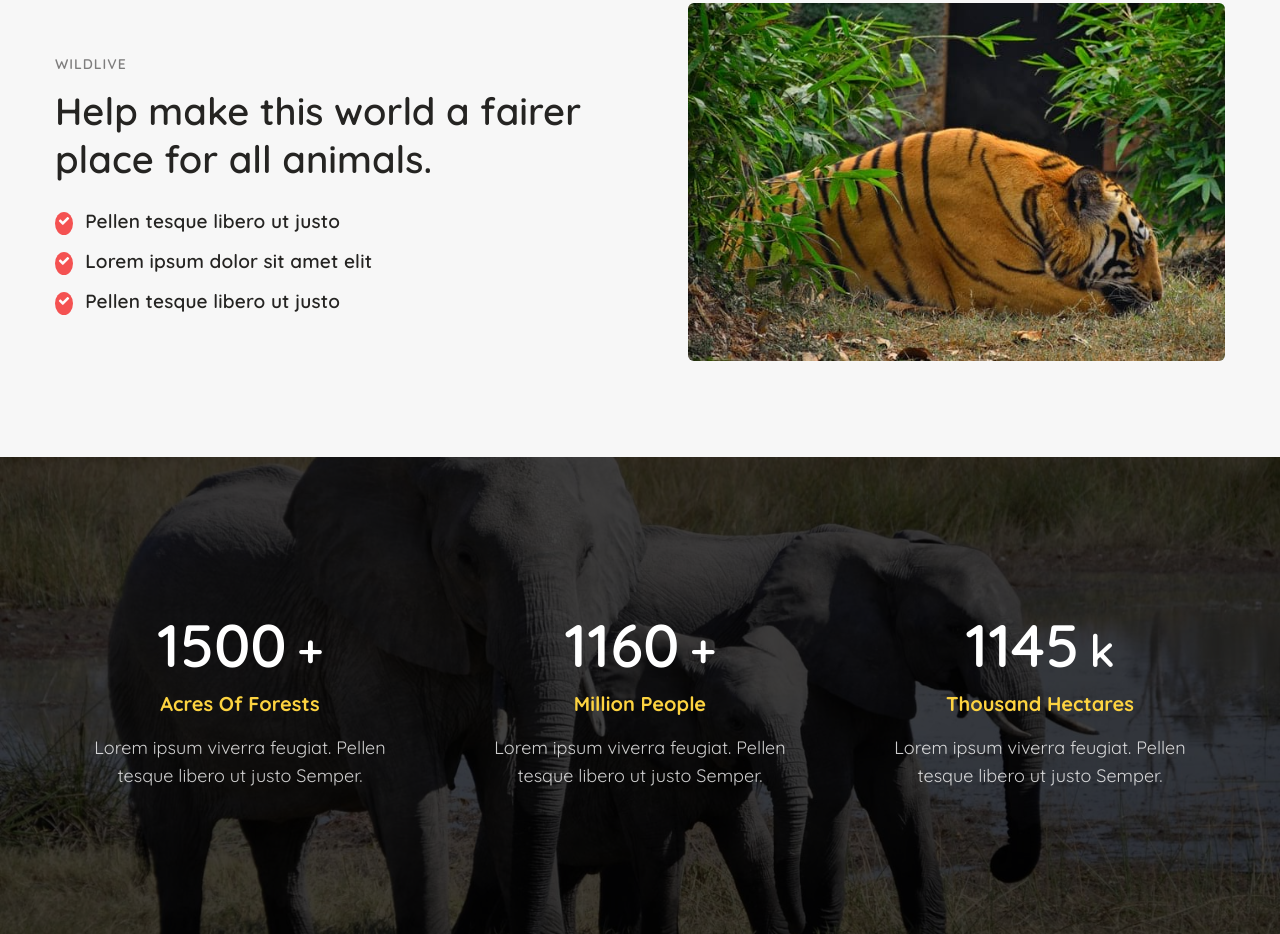
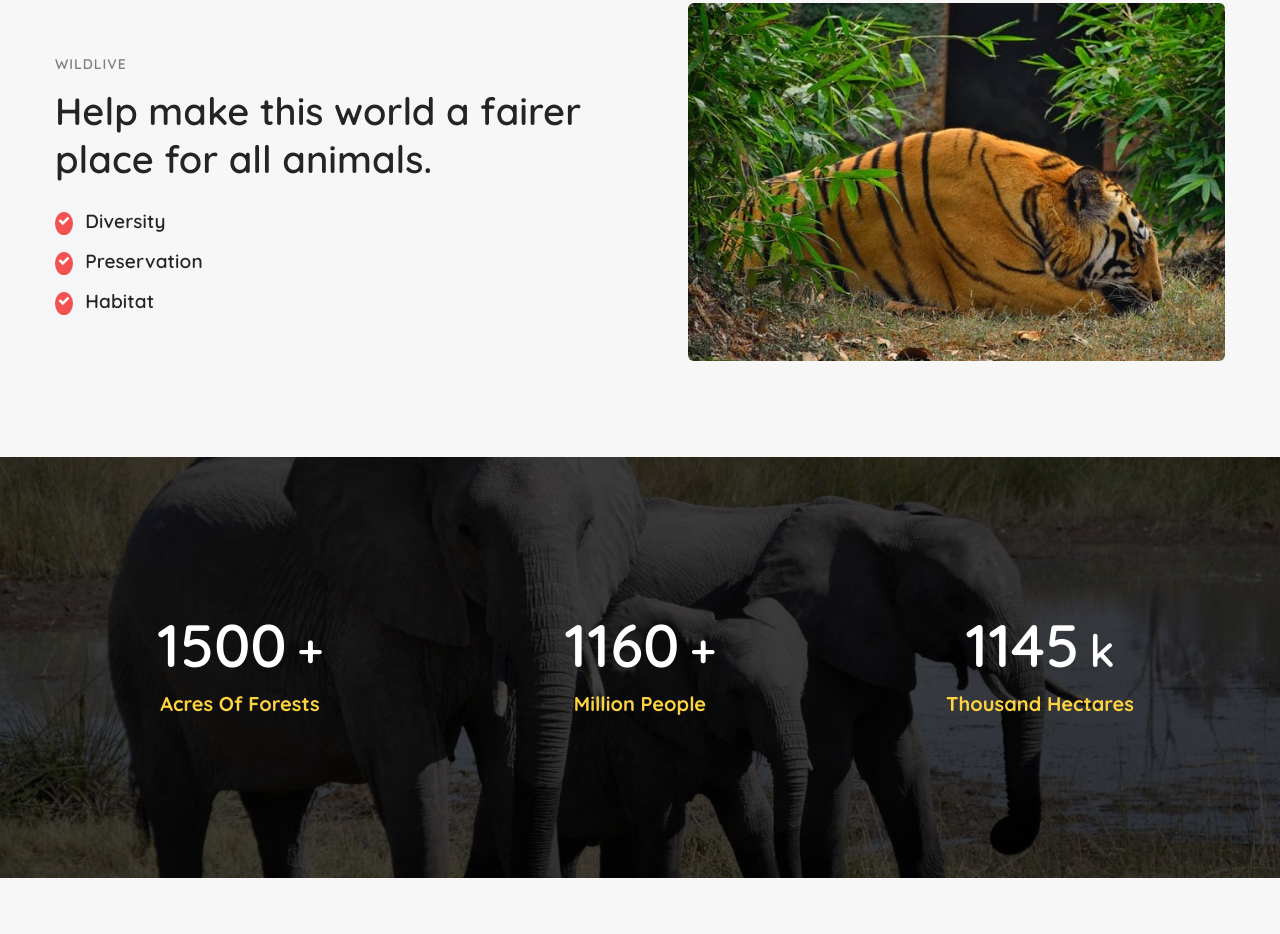
Before and after one commit to SriSatya2712/Wildlife_Project, a plain HTML site: page index.html in a window 1280 px wide. Shown: the part 2219-3153 px from the top of the page. Drawn offline with Linux system fonts and the light colour scheme.

Commit message:
Update index.html

```diff
--- a/index.html
+++ b/index.html
@@ -289,9 +289,9 @@
           <h3 class="title-w3l mb-4">Help make this world a fairer place for all animals.</h3>
           <p class=""> </p>
           <ul class="cont-4 mt-4">
-            <li><span class="fa fa-check"></span>Pellen tesque libero ut justo</li>
-            <li><span class="fa fa-check"></span>Lorem ipsum dolor sit amet elit</li>
-            <li><span class="fa fa-check"></span>Pellen tesque libero ut justo</li>
+            <li><span class="fa fa-check"></span>Diversity</li>
+            <li><span class="fa fa-check"></span>Preservation</li>
+            <li><span class="fa fa-check"></span>Habitat</li>
           </ul>
         </div>
         <div class="col-lg-6 bottom-right-grids pl-lg-5 mt-lg-0 mt-5">
@@ -309,19 +309,19 @@
           <p class="counter">1500 </p>
           <span class="plus">+</span><br>
           <h3>Acres Of Forests</h3>
-          <p class="para-counter">Lorem ipsum viverra feugiat. Pellen tesque libero ut justo Semper.</p>
+          <p class="para-counter"></p>
         </div>
         <div class="col-md-4 col-6 stats_info counter_grid mt-md-0 mt-0">
           <p class="counter">1160</p>
           <span class="plus">+</span><br>
           <h3>Million People</h3>
-          <p class="para-counter">Lorem ipsum viverra feugiat. Pellen tesque libero ut justo Semper.</p>
+          <p class="para-counter"></p>
         </div>
         <div class="col-md-4 col-6 stats_info counter_grid2 mt-md-0 mt-4">
           <p class="counter">1145 </p>
           <span class="plus">k</span><br>
           <h3>Thousand Hectares </h3>
-          <p class="para-counter">Lorem ipsum viverra feugiat. Pellen tesque libero ut justo Semper.</p>
+          <p class="para-counter"></p>
         </div>
       </div>
     </div>
@@ -347,7 +347,7 @@
               <br>
               <a href="blog-single.html" class="blog-desc">Help make this world a fairer place for all
                 animals.</a>
-              <p>Lorem ipsum, dolor sit amet consectetur adipisicing elit. Vitae voluptatum.</p>
+              <p></p>
               <a href="blog-single.html" class="btn btn-style btn-primary mt-lg-4 mt-4">Read More </a>
             </div>
           </div>
@@ -366,7 +366,7 @@
               <br>
               <a href="blog-single.html" class="blog-desc">Help make this world a fairer place for all
                 animals.</a>
-              <p>Lorem ipsum, dolor sit amet consectetur adipisicing elit. Vitae voluptatum.</p>
+              <p></p>
               <a href="blog-single.html" class="btn btn-style btn-primary mt-lg-4 mt-4">Read More </a>
             </div>
           </div>
@@ -385,7 +385,7 @@
               <br>
               <a href="blog-single.html" class="blog-desc">Help make this world a fairer place for all
                 animals.</a>
-              <p>Lorem ipsum, dolor sit amet consectetur adipisicing elit. Vitae voluptatum.</p>
+              <p></p>
               <a href="blog-single.html" class="btn btn-style btn-primary mt-lg-4 mt-4">Read More </a>
             </div>
           </div>
```
